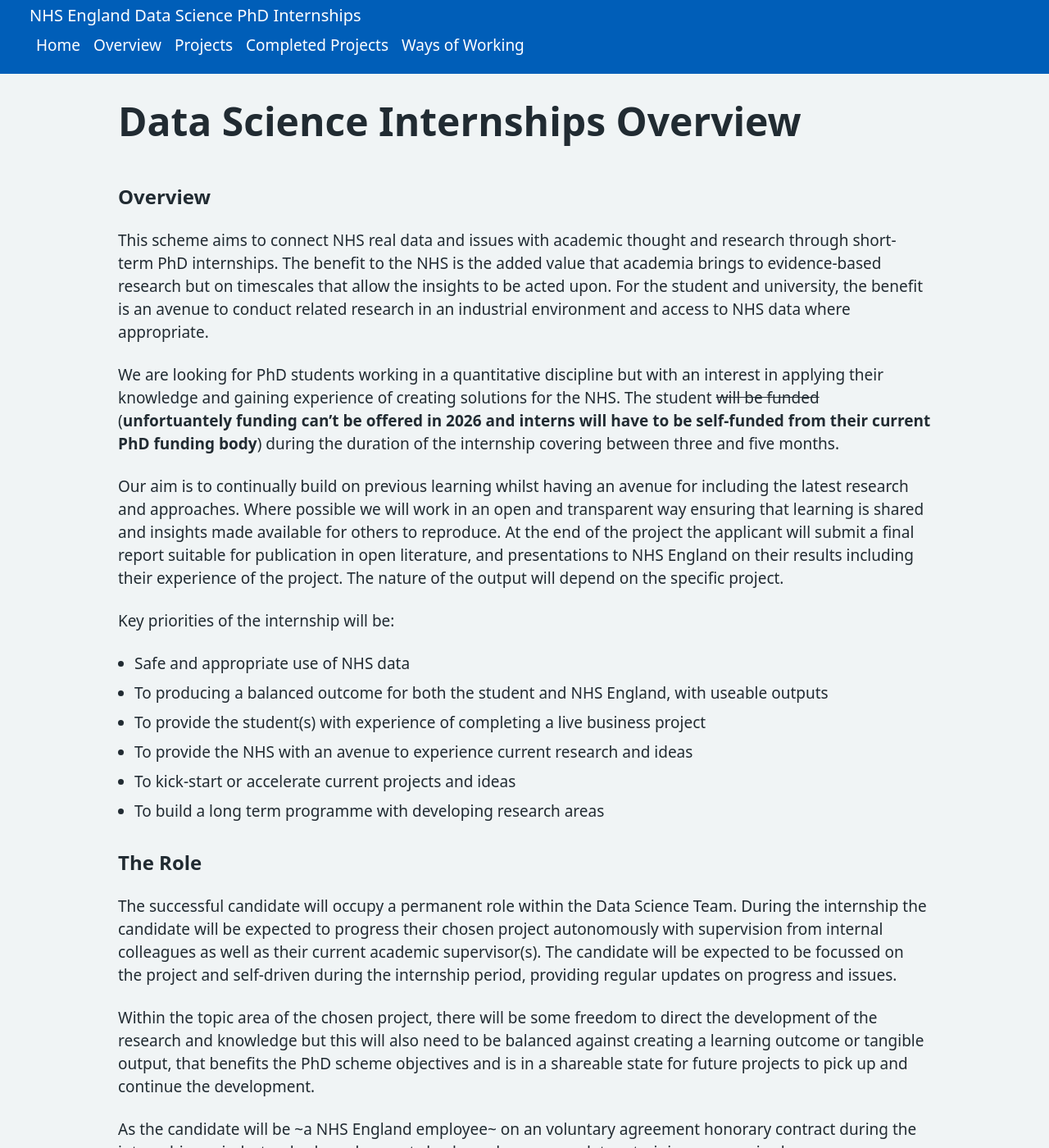
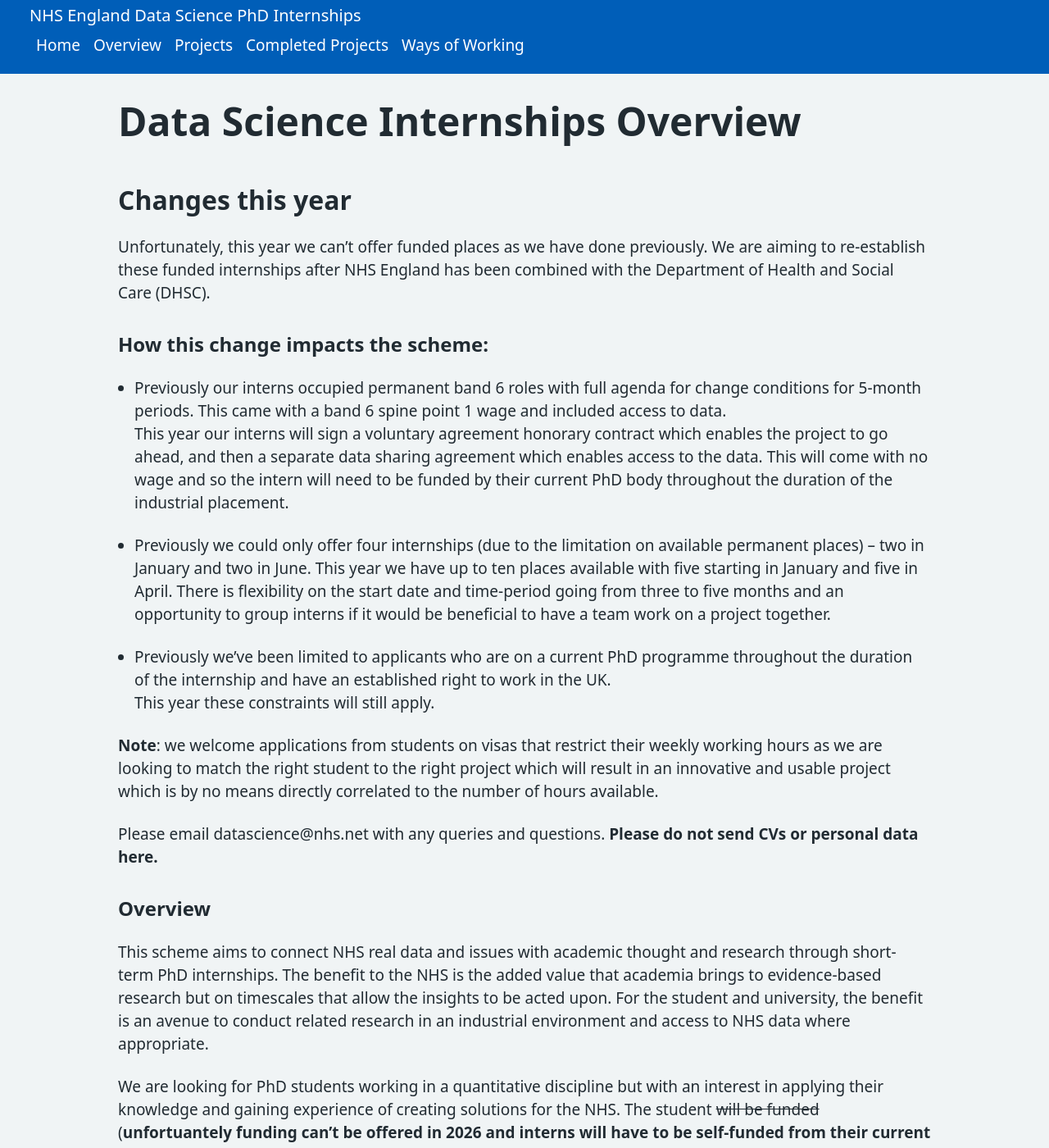
Before and after one commit to nhsx/nhsx-internship-projects, a Jekyll site: the page built from content/overview.md, in a window 1280 px wide and 1400 px high. Shown: the whole window at 82% size. Built offline with Jekyll 4.4.1, drawn with Linux system fonts in a browser that asks for light colours; some of the changed text lies outside the part shown.

Commit message:
Update Scheme overview and application process

```diff
--- a/content/overview.md
+++ b/content/overview.md
@@ -6,6 +6,26 @@ permalink: overview.html
 ---
 
 # {{page.title}}
+
+## Changes this year
+
+Unfortunately, this year we can’t offer funded places as we have done previously.   We are aiming to re-establish these funded internships after NHS England has been combined with the Department of Health and Social Care (DHSC).
+
+### How this change impacts the scheme:
+
+- Previously our interns occupied permanent band 6 roles with full agenda for change conditions for 5-month periods.  This came with a band 6 spine point 1 wage and included access to data.
+This year our interns will sign a voluntary agreement honorary contract which enables the project to go ahead, and then a separate data sharing agreement which enables access to the data.   This will come with no wage and so the intern will need to be funded by their current PhD body throughout the duration of the industrial placement.
+
+- Previously we could only offer four internships (due to the limitation on available permanent places) – two in January and two in June.
+This year we have up to ten places available with five starting in January and five in April.   There is flexibility on the start date and time-period going from three to five months and an opportunity to group interns if it would be beneficial to have a team work on a project together.
+
+- Previously we’ve been limited to applicants who are on a current PhD programme throughout the duration of the internship and have an established right to work in the UK.
+This year these constraints will still apply.
+
+**Note**: we welcome applications from students on visas that restrict their weekly working hours as we are looking to match the right student to the right project which will result in an innovative and usable project which is by no means directly correlated to the number of hours available.
+
+Please email datascience@nhs.net with any queries and questions.   **Please do not send CVs or personal data here.**
+
 
 ### Overview
 
@@ -25,7 +45,7 @@ Key priorities of the internship will be:
 
 ### The Role
 
-The successful candidate will occupy a permanent role within the Data Science Team.   During the internship the candidate will be expected to progress their chosen project autonomously with supervision from internal colleagues as well as their current academic supervisor(s).   The candidate will be expected to be focussed on the project and self-driven during the internship period, providing regular updates on progress and issues.
+The successful candidate will ~~occupy a permanent role~~ sit within the Data Science Team under a honorary contract.   During the internship the candidate will be expected to progress their chosen project autonomously with supervision from internal colleagues as well as their current academic supervisor(s).   The candidate will be expected to be focussed on the project and self-driven during the internship period, providing regular updates on progress and issues.
 
 Within the topic area of the chosen project, there will be some freedom to direct the development of the research and knowledge but this will also need to be balanced against creating a learning outcome or tangible output, that benefits the PhD scheme objectives and is in a shareable state for future projects to pick up and continue the development.
 
@@ -53,24 +73,39 @@ Applicants will need:
 
 ### Timelines
 
-**Applications Open** - Early October
+**Applications Open** - Start of October
 
-**Applications Close** - Early November
+**Applications Close** - End of October
 
-**Interviews** - Late November
+Each application will have its content extracted and anonymised before multiple reviewers assess the application.
+- An initial sift will check that applicants meet the eligibility requirements
+- A second stage sift will consider the content of the CV and covering letter
 
-**Outcomes Communicated** - Early December
+**Interviews** - Mid to late November
 
-**January Wave Start** - Mid-January
+**Outcomes Communicated** - By the End of November
 
-**June Wave Start** - Mid-June
+**January Wave Start** - Mid-January (Flexible)
+
+**June Wave Start** - Mid-April (Flexible)
 
 ### How to Apply
 
-Application links will be made available on our [website](https://nhsengland.github.io/datascience/PhDInterns/) between the open and close dates
+Please email [(jonathanpearson@nhs.net)](mailto:jonathanpearson@nhs.net) directly to apply.
 
-As part of the application you will be asked to specify which project(s) you are interested in and any relevant experience in these areas.
+Your data will be stored in a secure space for the duration of the application and then deleted once outcomes have been communicated.   A record of name, contact and feedback provided will be retained for audit purposes.
 
-Applications will be sifted using a set of sifting questions to ensure the candidate fulfils the minimum requirements for this role.   Each question will be marked by three sifters using a score of 1 to 5.  The sifters will not be able to see any other material the candidate has provided whilst marking each individual question so please ensure each answer doesn’t refer to other materials and that all information and evidence is self-contained in the question.
-
-Interviews - The interviews will be conducted as a panel with competency based questions. During the interview process, candidates will be asked to provide further evidence of their interest, technical skill and experience.   You will also be asked to provide a statement of support for the internship from your PhD supervisor.
+Please include:
+- Curriculum Vitae
+    - Name
+    - Contact email
+    - Education including current PhD scheme and supervisor contact
+    - Previous relevant employment & experience
+    - Technical experience such as coding, tooling proficiency
+    - Links to relevant papers, Github repositories, etc..
+- Covering letter
+    - Which project(s) (from those available at https://nhsx.github.io/nhsx-internship-projects/projects.html) you are interested in working on (maximum two).
+    - Why you are interested in the scheme and chosen project(s)
+    - Where you see the potential for the project to have a positive impact for NHS patients
+    - What initial considerations you would want to consider for the project to ensure impact and appropriate implementation for healthcare.
+    - A reference and contact email (either academic or employment) which you would be happy for us to contact
```
